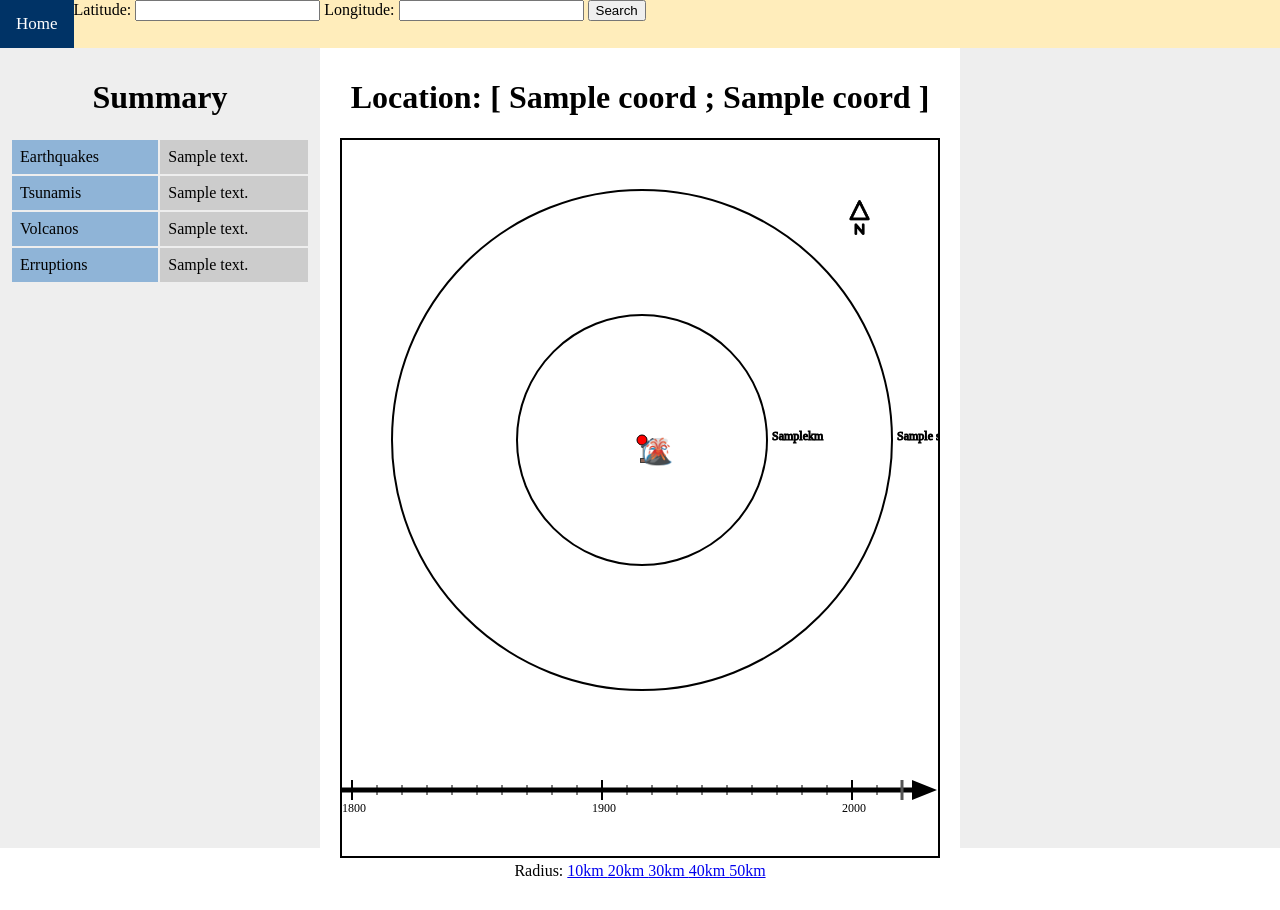
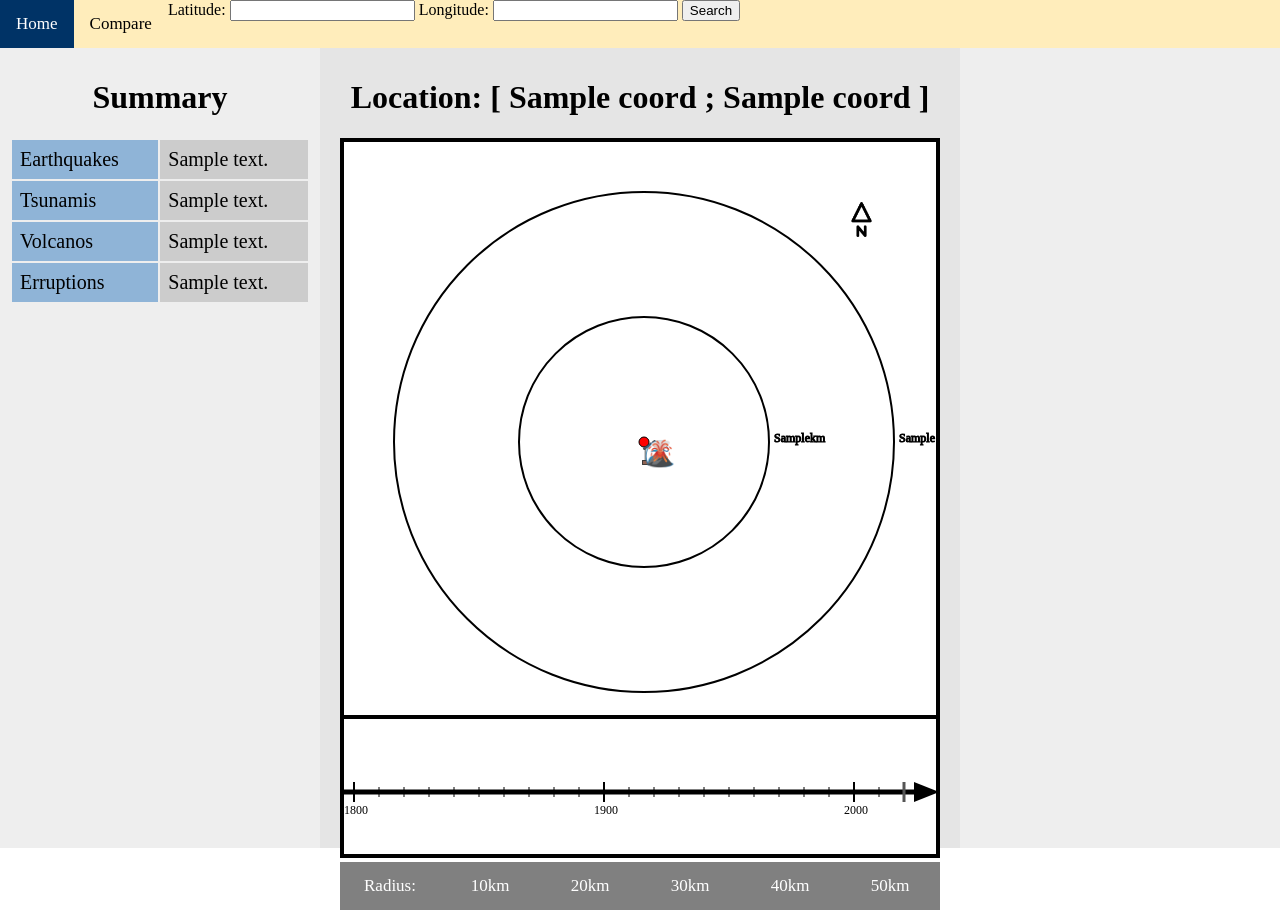
Before and after one commit to valatt19/visu, a Flask app: template app/templates/location.html in a window 1280 px wide. Before the commit the page ends 878 px from the top, so only its background shows below. Run offline with Flask 2, Linux system fonts and the light colour scheme; the template is opened without the code that fills it: most values are stand-ins (such as "Sample title", 1, 10 or a date in 2020); some libraries are stand-ins or nearby versions.

Commit message:
better css

```diff
--- a/app/static/css/location.css
+++ b/app/static/css/location.css
@@ -18,6 +18,7 @@
     width: 50%;
     padding: 10px;
     height: 100%;
+    background-color:rgba(150, 150, 150, 0.25)
   }
   .details {
     float: left;
@@ -26,3 +27,22 @@
     height: 100%;
     background-color:#eee;
   }
+
+  .radius {
+    margin: auto;
+    width: 600px;
+  }
+  .radius a {
+    float: left;
+    background-color: grey;
+    width: 100px;
+    color: white;
+    text-align: center;
+    padding: 14px 16px;
+    text-decoration: none;
+    font-size: 17px;
+  }
+  .radius a:hover {
+    background-color: #003366;
+    color: white;
+  }
--- a/app/static/css/topnav.css
+++ b/app/static/css/topnav.css
@@ -32,7 +32,7 @@ table {
 th, td {
   text-align: left;
   padding: 8px;
-  font-size: 16px;
+  font-size: 20px;
 }
 
 .feature {
--- a/app/templates/location.html
+++ b/app/templates/location.html
@@ -12,6 +12,7 @@
     <body>
         <div class="topnav">
             <a href="/">Home</a>
+            <a href = "/comparaison/50/?lat={{coord[0]}}&long={{coord[1]}}"> Compare </a>
             <div class="search">
                 <form action="/location/" method="GET">
                     <label for="lat">Latitude: </label>
@@ -77,7 +78,7 @@
         <div class="visu" style="text-align:center">
             <h1>Location: [ {{coord[0]}} ; {{coord[1]}} ]</h1>
             <div class="circles" style="text-align:center;">
-                <svg width = "600" height = "720" style="border:2px solid black">
+                <svg width = "600" height = "720" style="border:4px solid black; background-color:white">
                     <g>
                         <image href="/static/img/nord.png" x=500 y=60 height="35" width="35" />
                     </g>
@@ -117,6 +118,8 @@
                         <text style="font-size: 25px" x={{290+e["proj"][0]*250/scale}} y={{310+e["proj"][1]*250/scale}} onclick="showDetails('v','{{ loop.index }}')">🌋</text>
                     </g>
                     {% endfor %}
+
+                    <line x1="0" y1="575" x2="600" y2="575" stroke="#000" stroke-width="4"/>
 
                     <defs>
                         <marker id="arrowhead" markerWidth="5" markerHeight="4" refX="0" refY="2" orient="auto">
@@ -158,12 +161,14 @@
                  </svg>
             </div>
 
+            <div class="radius">
                 <a>Radius:</a>
                 <a href = "/location/10/?lat={{coord[0]}}&long={{coord[1]}}"> 10km </a>
                 <a href = "/location/20/?lat={{coord[0]}}&long={{coord[1]}}"> 20km </a>
                 <a href = "/location/30/?lat={{coord[0]}}&long={{coord[1]}}"> 30km </a>
                 <a href = "/location/40/?lat={{coord[0]}}&long={{coord[1]}}"> 40km </a>
                 <a href = "/location/50/?lat={{coord[0]}}&long={{coord[1]}}"> 50km </a>
+            </div>
         </div>
 
         <div class="details">
```
Also changed, not shown: app/static/css/comparaison.css (+25 -3 lines), app/templates/comparaison.html (+8 -6 lines). Lines whose indentation alone changed are shown as unchanged.
